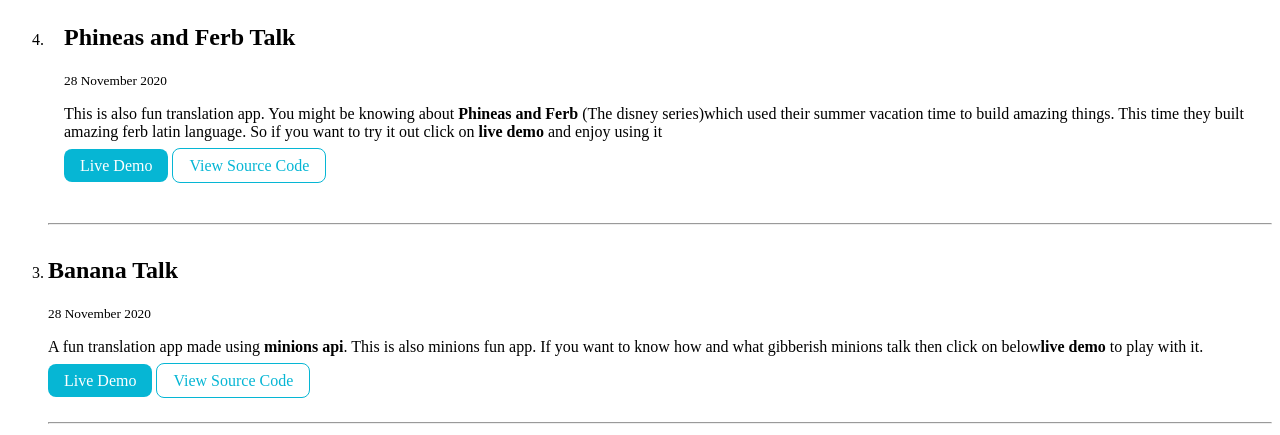
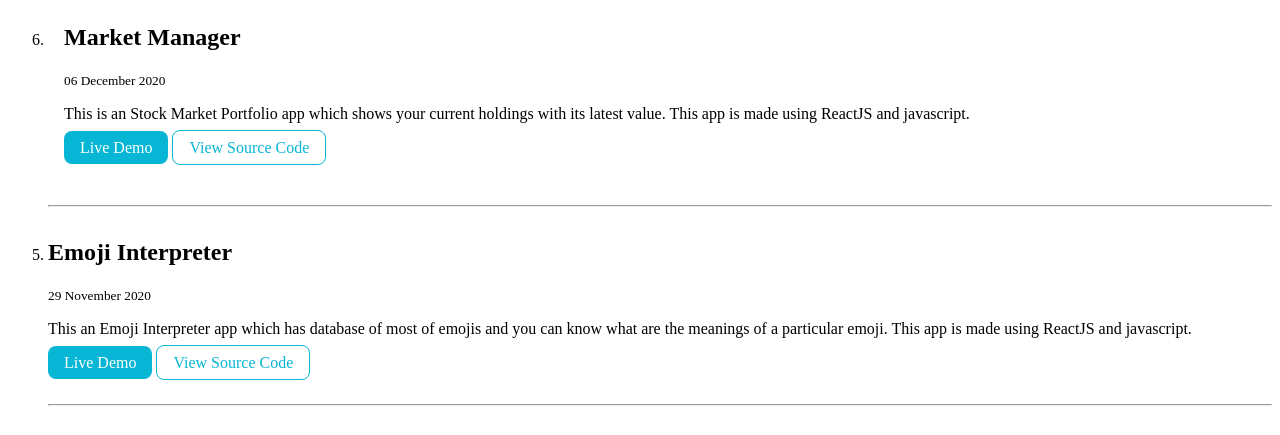
Before and after one commit to nishankt139/My-Portfolio, a plain HTML site: page projects.html in a window 1280 px wide. Shown: the part 356-791 px from the top of the page. Drawn offline with Linux system fonts and the light colour scheme.

Commit message:
refactor: updated projects

```diff
--- a/projects.html
+++ b/projects.html
@@ -31,6 +31,32 @@
     <ol reversed>
 
         <li class="sec">
+            <h2> Market Manager</h2>
+            <small>06 December 2020</small>
+            <p>This is an Stock Market Portfolio app which shows your current holdings with its latest value.
+            This app is made using ReactJS and javascript.   </p>
+
+            <a class="link primary" href="https://csb-5ffb6.netlify.app/" target="_blank">Live Demo</a>
+            <a class="link secondary" href="https://github.com/nishankt139/neogcamp-week4-react-marketmanagerproject" target="_blank">View Source Code </a>
+        </li>
+
+        <hr>
+
+        <li>
+            <h2> Emoji Interpreter</h2>
+            <small>29 November 2020</small>
+            <p>This an Emoji Interpreter app which has database of most of emojis and you can know what are the meanings
+                of a particular emoji. This app is made using ReactJS and javascript.
+            </p>
+
+            <a class="link primary" href="https://csb-y1g8x.netlify.app/" target="_blank">Live Demo</a>
+            <a class="link secondary" href="https://github.com/nishankt139/neogcamp-week4-react-emojiinterpreterproject" target="_blank">View Source Code </a>
+        </li>
+
+        <hr>
+
+
+        <li>
             <h2> Phineas and Ferb Talk</h2>
             <small>28 November 2020</small>
             <p>This is also fun translation app. You might be knowing about <strong>Phineas and Ferb
```
